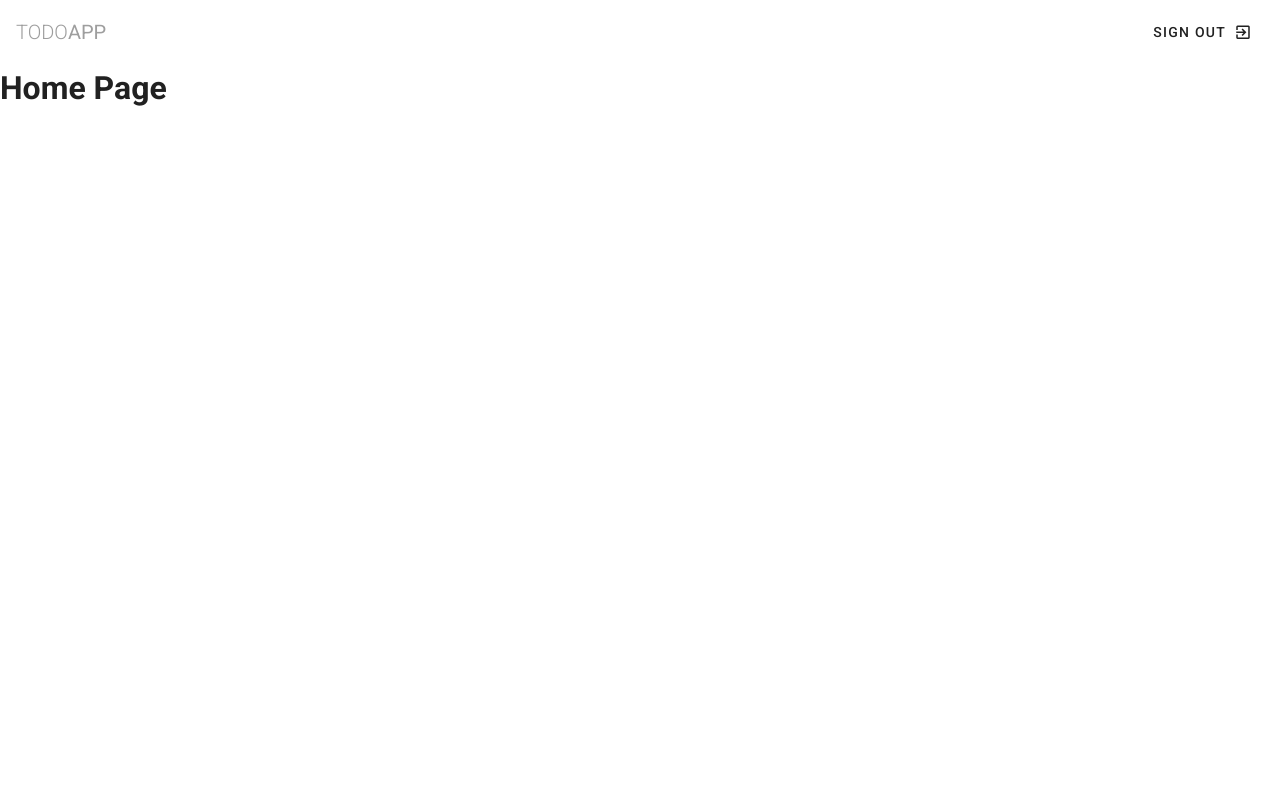
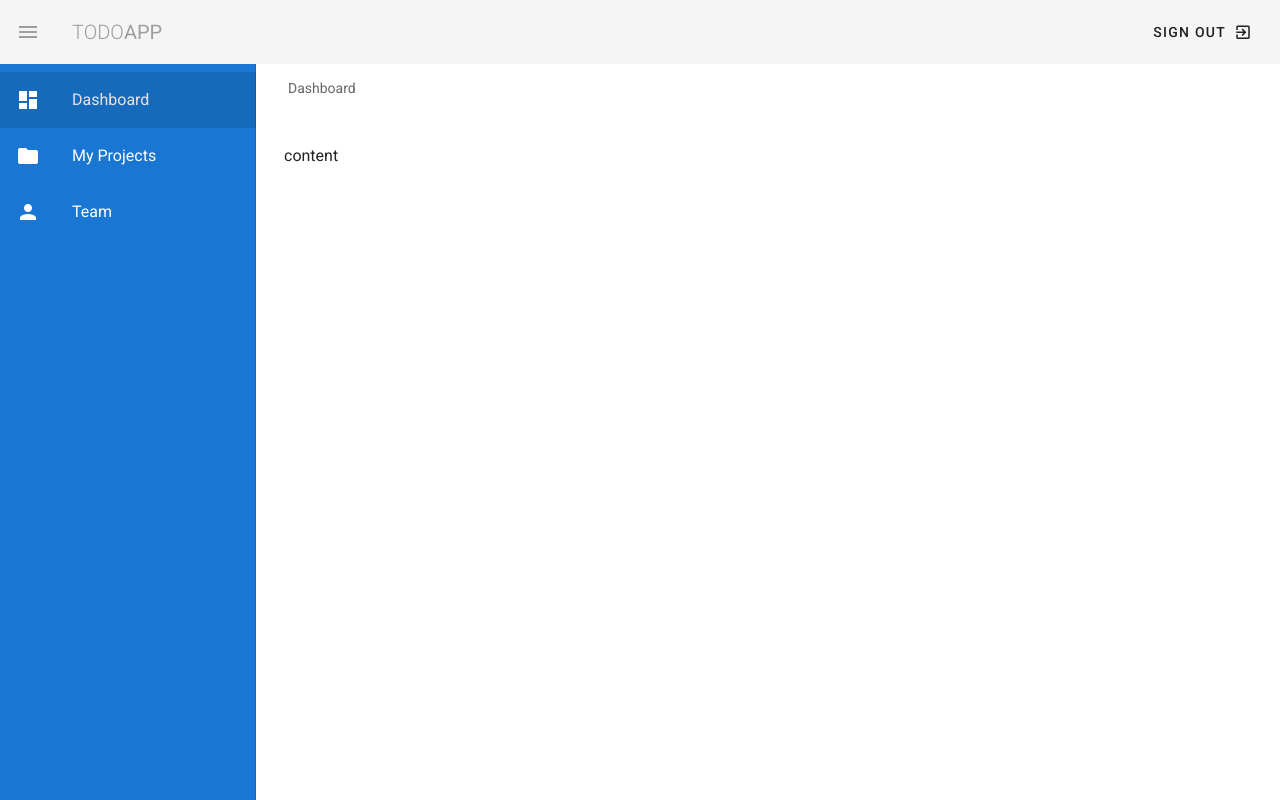
Before and after one commit to teamyudin/vuetify-todo, a Vue app: page / in a window 1280 px wide. Built offline with nearby package versions, Linux system fonts and the light colour scheme.

Commit message:
routs, views

```diff
--- a/src/App.vue
+++ b/src/App.vue
@@ -1,9 +1,12 @@
 <template>
   <v-app class="grey lighten-4">
+
     <NavBar></NavBar>
-    <v-content>
+
+    <v-content class="mx-4 mb-4">
       <router-view/>
     </v-content>
+
   </v-app>
 </template>
 
--- a/src/components/NavBar.vue
+++ b/src/components/NavBar.vue
@@ -1,6 +1,22 @@
 <template>
     <nav>
-        <v-toolbar flat app>
+        <v-navigation-drawer v-model="drawer" app clipped class="primary">
+            <v-list>
+                <v-list-item v-for="link in links" :key="link.text" router :to="link.route">
+                    <v-list-item-icon>
+                        <v-icon class="white--text">{{ link.icon }}</v-icon>
+                    </v-list-item-icon>
+
+                    <v-list-item-content>
+                        <v-list-item-title class="white--text">{{ link.text }}</v-list-item-title>
+                    </v-list-item-content>
+                </v-list-item>
+            </v-list>
+        </v-navigation-drawer>
+
+        <v-app-bar app flat clipped-left>
+
+            <v-app-bar-nav-icon class="grey--text" @click="drawer =! drawer"/>
 
             <v-toolbar-title class="text-uppercase grey--text">
                 <span class="font-weight-light">Todo</span>
@@ -14,14 +30,24 @@
                 <v-icon right>mdi-exit-to-app</v-icon>
             </v-btn>
 
-        </v-toolbar>
+        </v-app-bar>
     </nav>
 </template>
 
 <script>
 
 export default {
-  components: {
-  },
+    data() {
+        return {
+            drawer: true,
+            links: [
+                    { icon: 'mdi-view-dashboard', text: 'Dashboard', route: '/' },
+                    { icon: 'mdi-folder', text: 'My Projects', route: '/projects' },
+                    { icon: 'mdi-account', text: 'Team', route: '/team' },
+                ],
+        }
+    },
+    components: {
+    },
 };
 </script>
--- a/src/plugins/vuetify.js
+++ b/src/plugins/vuetify.js
@@ -6,5 +6,11 @@ Vue.use(Vuetify);
 export default new Vuetify({
   icons: {
     iconfont: 'mdi',
+    theme: {
+      primary: '#9652ff',
+      success: '#3cd1c2',
+      info: '#ffaa2c',
+      error: '#f83e70',
+    },
   },
 });
--- a/src/router.js
+++ b/src/router.js
@@ -1,6 +1,8 @@
 import Vue from 'vue'
 import Router from 'vue-router'
-import Home from './views/Home.vue'
+import Dashboard from './views/Dashboard.vue'
+import Projects from './views/Projects.vue'
+import Team from './views/Team.vue'
 
 Vue.use(Router)
 
@@ -8,16 +10,16 @@ export default new Router({
   routes: [
     {
       path: '/',
-      name: 'home',
-      component: Home
+      name: 'dashboard',
+      component: Dashboard
     },
     {
-      path: '/about',
-      name: 'about',
-      // route level code-splitting
-      // this generates a separate chunk (about.[hash].js) for this route
-      // which is lazy-loaded when the route is visited.
-      component: () => import(/* webpackChunkName: "about" */ './views/About.vue')
-    }
+      path: '/projects',
+      component: Projects,
+    },
+    {
+      path: '/team',
+      component: Team,
+    },
   ]
 })
--- a/src/views/About.vue
+++ /dev/null
@@ -1,5 +0,0 @@
-<template>
-  <div class="about">
-    <h1>This is an about page</h1>
-  </div>
-</template>
--- /dev/null
+++ b/src/views/Dashboard.vue
@@ -0,0 +1,18 @@
+<template>
+  <div>
+    <v-subheader>Dashboard</v-subheader>
+
+    <v-container class="my-5">
+        content
+    </v-container>
+
+  </div>
+</template>
+
+<script>
+
+export default {
+  components: {
+  },
+};
+</script>
--- /dev/null
+++ b/src/views/Projects.vue
@@ -0,0 +1,18 @@
+<template>
+  <div>
+    <v-subheader>Projects</v-subheader>
+
+    <v-container class="my-5">
+        content
+    </v-container>
+
+  </div>
+</template>
+
+<script>
+
+export default {
+  components: {
+  },
+};
+</script>
--- a/src/views/Home.vue
+++ b/src/views/Team.vue
@@ -1,6 +1,10 @@
 <template>
   <div>
-    <h1>Home Page</h1>
+    <v-subheader>Team</v-subheader>
+
+    <v-container class="my-5">
+        content
+    </v-container>
 
   </div>
 </template>
```
